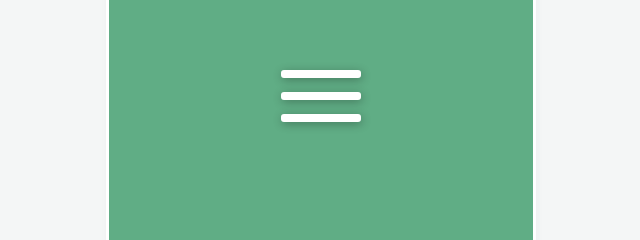
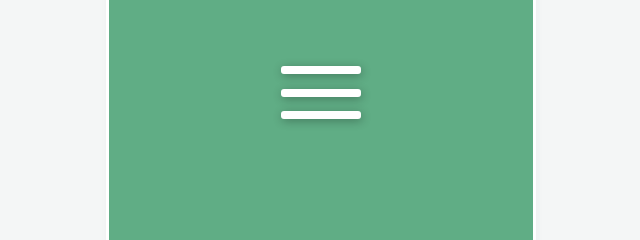
Before and after one commit to mkreive/daily-css-challenge, a website: page index.html in a window 1280 px wide. Shown: the part 624-864 px from the top of the page, 319-959 px from the left. Drawn offline with Linux system fonts and the light colour scheme; a web font is replaced by a local one.

Commit message:
chal2 redone

```diff
--- a/index.html
+++ b/index.html
@@ -30,11 +30,12 @@
 
         <article class="wrapper">
             <div class="challenge-2">
-                <div class="line-container">
-                    <div class="line line_side"></div>
-                    <div class="line line_middle"></div>
-                    <div class="line line_side"></div>
-                </div>
+                <article class="menu-container">
+                    <input type="checkbox" class="menu__checkbox" id="menu-toggle" />
+                    <label for="menu-toggle" class="menu__button">
+                        <span class="menu__lines">&nbsp;</span>
+                    </label>
+                </article>
             </div>
         </article>
     </body>
--- a/script.js
+++ b/script.js
@@ -1,11 +1,9 @@
 'use strict';
 
 // CHALLENGE-2
+const menuBtn = document.querySelector('.menu__button');
 
-const menuBtn = document.querySelectorAll('line');
-
-menuBtn.forEach((btn) => {
-    btn.addEventListener('click', function () {
-        console.log('click');
-    });
+menuBtn.addEventListener('click', function () {
+    console.log('clicked');
+    menuBtn.classList.toggle('clicked');
 });
--- a/style.css
+++ b/style.css
@@ -127,18 +127,6 @@ h6 {
 }
 
 /* CHALLENGE-2 */
-@keyframes makex {
-    0% {
-        background-color: red;
-    }
-    50% {
-        background-color: green;
-    }
-    100% {
-        background-color: yellow;
-    }
-}
-
 .challenge-2 {
     position: relative;
     background: rgb(96, 173, 133);
@@ -148,27 +136,46 @@ h6 {
     display: grid;
     place-content: center;
 }
-
-.line-container {
-    display: flex;
-    flex-direction: column;
-    width: 30%;
-    gap: 0.9rem;
+.menu__checkbox {
+    display: none;
 }
-.line-container:hover {
+.menu__lines {
+    position: relative;
     cursor: pointer;
 }
-.line-container:active,
-.line-container:focus {
-    animation-name: makex;
-    animation-duration: 2s;
-}
-
-.line {
-    display: block;
+.menu__lines,
+.menu__lines::before,
+.menu__lines::after {
     background-color: white;
     height: 0.5rem;
     width: 5rem;
     border-radius: 3px;
     box-shadow: 1px 2px 10px 0px rgba(0, 0, 0, 0.3);
+    display: inline-block;
+    transition: all 0.4s;
 }
+.menu__lines::before,
+.menu__lines::after {
+    content: '';
+    position: absolute;
+    left: 0;
+}
+.menu__lines::before {
+    top: -1.4rem;
+}
+.menu__lines::after {
+    top: 1.4rem;
+}
+
+.menu__checkbox:checked + .menu__button .menu__lines {
+    background-color: transparent;
+}
+
+.menu__checkbox:checked + .menu__button .menu__lines:before {
+    top: 0;
+    transform: rotate(135deg);
+}
+.menu__checkbox:checked + .menu__button .menu__lines:after {
+    top: 0;
+    transform: rotate(-135deg);
+}
```
